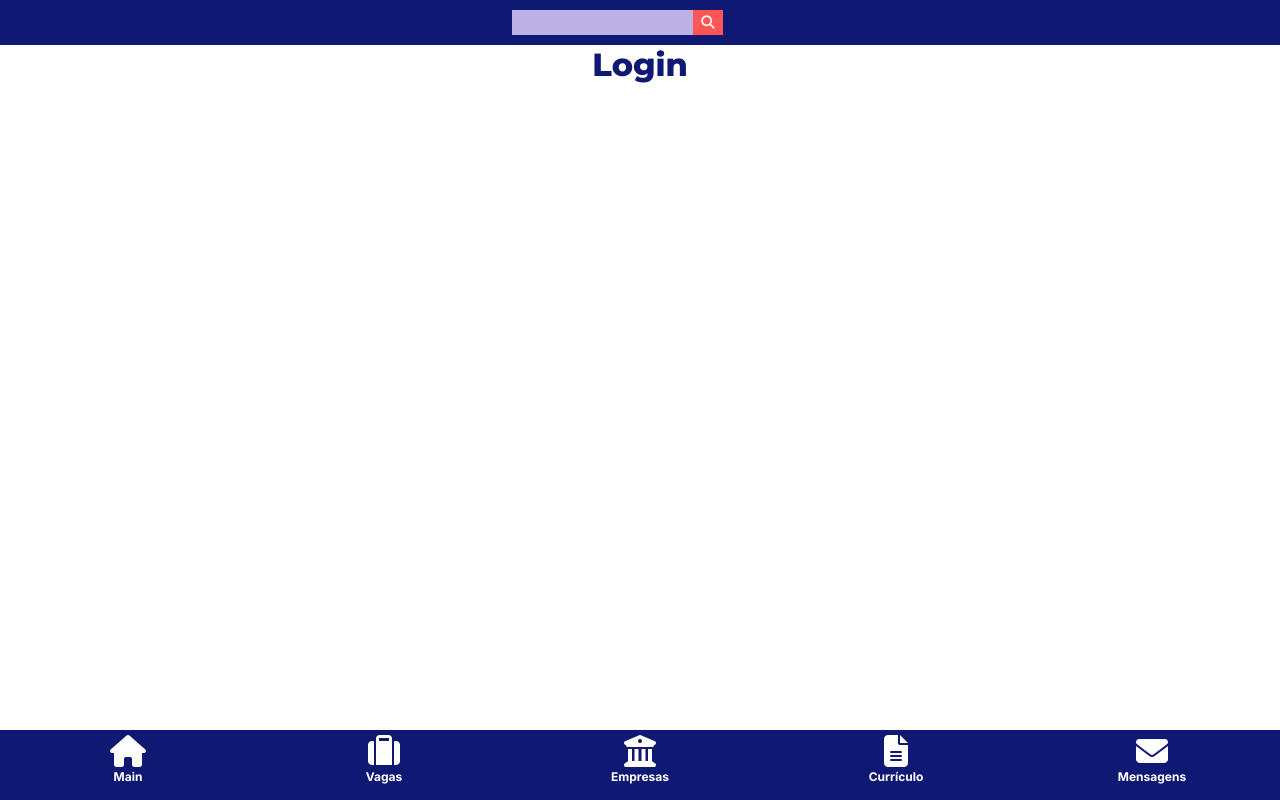
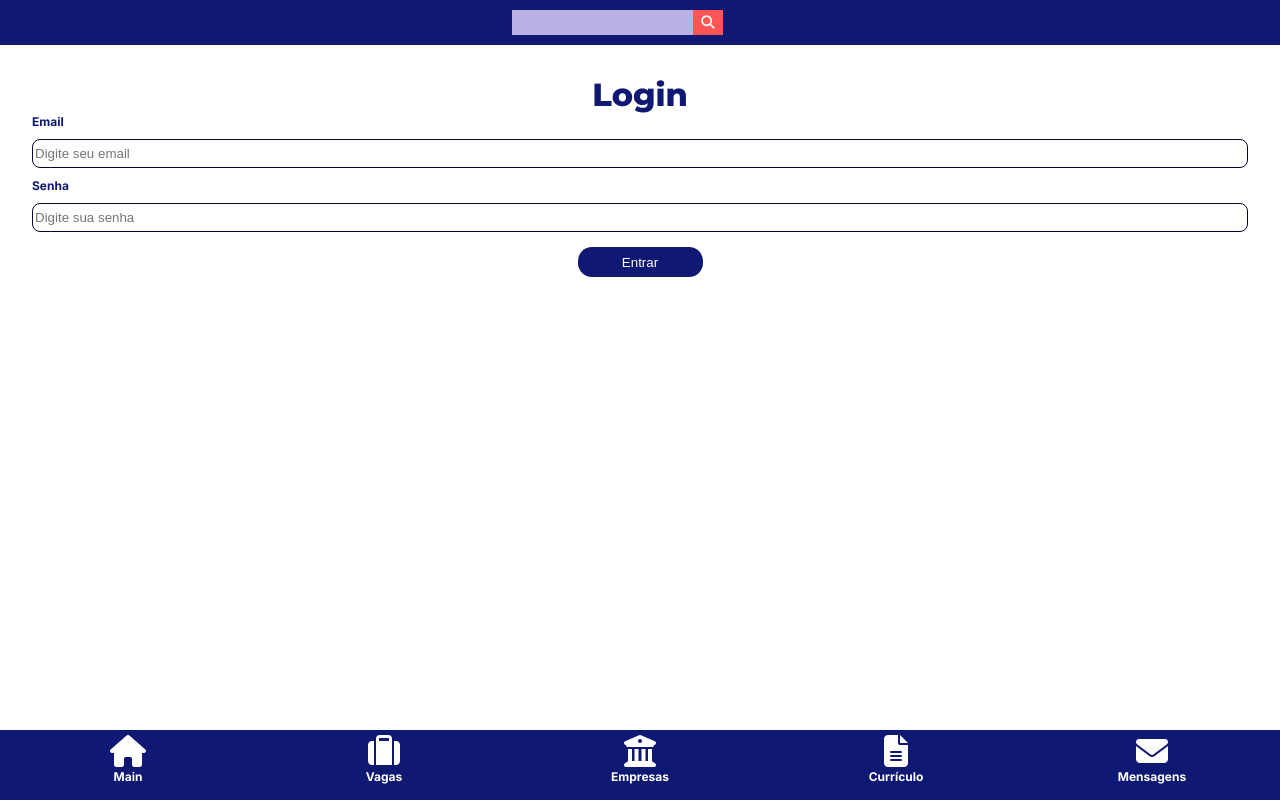
Before and after one commit to LuizLLPz/sanjobs, a Vue app in the folder sanjobs_frontend/: page /login in a window 1280 px wide. Built offline with nearby package versions, Linux system fonts and the light colour scheme.

Commit message:
Login page main form + request added!

```diff
--- a/sanjobs_frontend/src/views/LoginPage.vue
+++ b/sanjobs_frontend/src/views/LoginPage.vue
@@ -1,23 +1,49 @@
 <template>
-<div>
+<div class="main">
   <div class="center">
     <MainHeading text="Login"/>
+    <InputMain label="Email" type="email" placeholder="Digite seu email"
+               v-model="email" @keydown.enter="login"/>
+    <InputMain label="Senha" type="password" placeholder="Digite sua senha"
+                v-model="password" @keydown.enter="login"/>
+    <ButtonMain br="12px" @click="login">Entrar</ButtonMain>
   </div>
 </div>
 </template>
 
 <script>
 import MainHeading from "@/components/typography/MainHeading";
+import InputMain from '@/components/form/InputMain.vue';
+import ButtonMain from "@/components/layout/Button";
+
 export default {
   name: "LoginPage.vue",
   components: {
     MainHeading,
+    InputMain,
+    ButtonMain
   },
-
-
+  methods: {
+    login: async function () {
+      const res = await fetch('http://localhost:8000/api/session',
+          {
+            method: 'POST',
+            headers: {
+              'Content-Type': 'application/json'
+            },
+            body: JSON.stringify({
+              email: this.email,
+              password: this.password
+            })
+          }
+      );
+      const data = await res.json();
+      alert(JSON.stringify(data));
+    }
+  }
 }
 </script>
 
 <style scoped>
-
+.main { margin-top: 30px; }
 </style>
```
